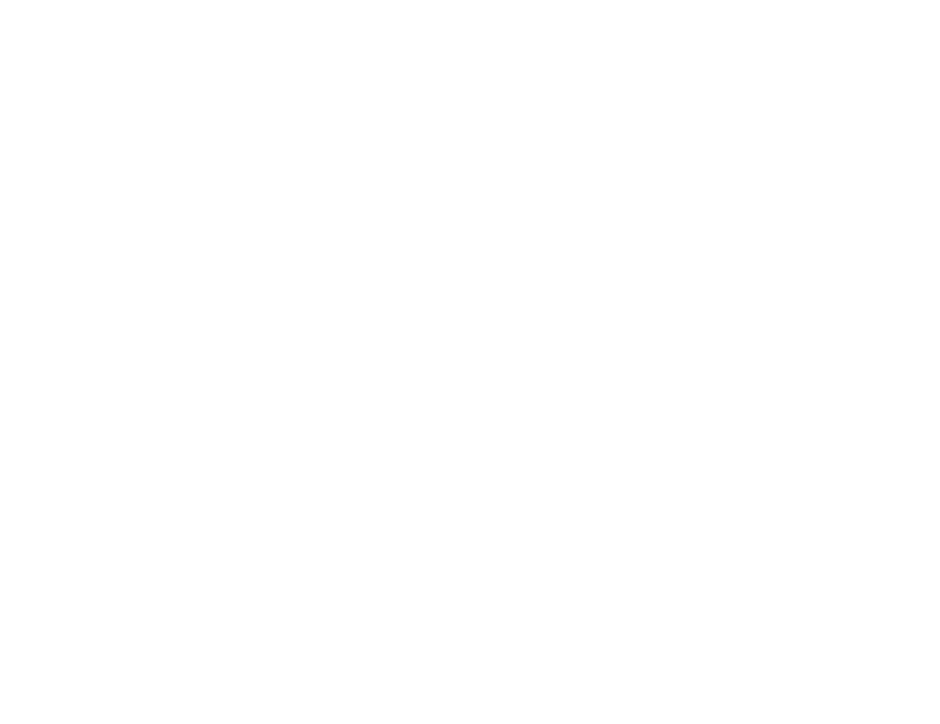
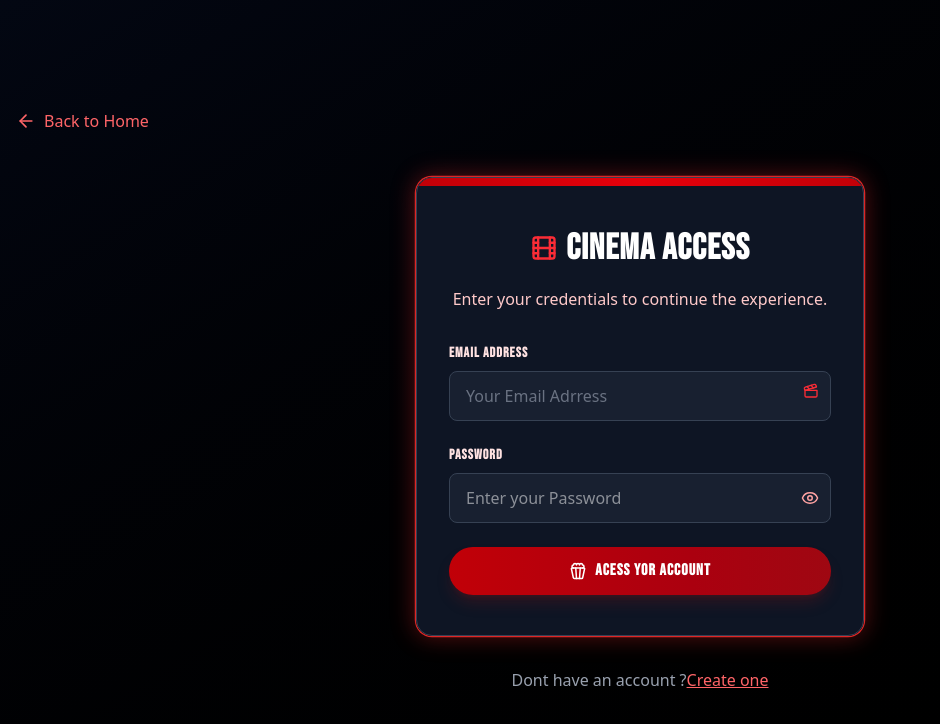
Before and after one commit to Jineshraj/mern-movie-booking-app, a React (Vite) app: page /login in a window 1280 px wide. Before the commit this address had no page. Shown: the top 724 px of the page, without its empty margins (0-940 px from the left). Built offline with nearby package versions, Linux system fonts and the light colour scheme.

Commit message:
complete Login Page

```diff
--- a/package.json
+++ b/package.json
@@ -15,6 +15,7 @@
     "react": "^19.2.0",
     "react-dom": "^19.2.0",
     "react-router-dom": "^7.11.0",
+    "react-toastify": "^11.0.5",
     "tailwindcss": "^4.1.18"
   },
   "devDependencies": {
--- a/src/App.jsx
+++ b/src/App.jsx
@@ -1,11 +1,13 @@
 import { Route, Routes } from "react-router-dom";
 import Home from "./pages/Home";
+import Login from "./pages/Login";
 
 const App = () => {
   return (
     <>
       <Routes>
         <Route path="/" element={<Home />} />
+        <Route path="/login" element={<Login />} />
       </Routes>
     </>
   );
--- /dev/null
+++ b/src/components/LoginPage.jsx
@@ -0,0 +1,194 @@
+import { useState } from "react";
+import { loginStyles } from "../assets/dummyStyles";
+import { toast, ToastContainer } from "react-toastify";
+import {
+  ArrowLeft,
+  Clapperboard,
+  Eye,
+  EyeOff,
+  Film,
+  Popcorn,
+} from "lucide-react";
+
+const LoginPage = () => {
+  const [formData, setFormData] = useState({
+    email: "",
+    password: "",
+  });
+  const [showPassword, setShowPassword] = useState(false);
+  const [isLoading, setIsLoading] = useState(false);
+
+  const goBack = () => {
+    window.history.back();
+  };
+
+  const handleChange = (e) => {
+    const { name, value } = e.target;
+    setFormData((prev) => ({
+      ...prev,
+      [name]: value,
+    }));
+  };
+
+  const handleSubmit = (e) => {
+    e.preventDefault();
+    setIsLoading(true);
+
+    if (!formData.password || formData.password.length < 6) {
+      setIsLoading(false);
+      toast.error("Password must contain atleast 6 characters");
+      console.warn("login blocked");
+      return;
+    }
+
+    console.log("Login Data :", formData);
+
+    setTimeout(() => {
+      setIsLoading(false);
+      try {
+        const authObj = { isLoggedIn: true, email: formData.email };
+        localStorage.setItem("cine_auth", JSON.stringify(authObj));
+        localStorage.setItem("isLoggedIn", "true");
+        localStorage.setItem("userEmail", formData.email || "");
+        localStorage.setItem("cine_user_email", formData.email || "");
+        console.log("Auth saved to localStorage:", authObj);
+      } catch {
+        console.log("Failed to Login", err);
+      }
+      toast.success("Login Successfull Redirecting to your cinema ...");
+      setTimeout(() => {
+        window.location.href = "/";
+      }, 2000);
+    }, 1500);
+  };
+
+  return (
+    <div className={loginStyles.pageContainer}>
+      <ToastContainer
+        position="top-right"
+        autoClose={2000}
+        hideProgressBar={false}
+        newestOnTop
+        closeOnClick
+        rtl={false}
+        pauseOnFocusLoss
+        draggable
+        pauseOnHover
+        theme="dark"
+      />
+      <div className="relative w-full max-w-md z-10">
+        <div className={loginStyles.backButtonContainer}>
+          <button onClick={goBack} className={loginStyles.backButton}>
+            <ArrowLeft size={20} className={loginStyles.backButtonIcon} />
+            <span className={loginStyles.backButtonText}>Back to Home</span>
+          </button>
+        </div>
+        <div className={loginStyles.cardContainer}>
+          <div className={loginStyles.cardHeader} />
+          <div className={loginStyles.cardContent}>
+            <div className={loginStyles.headerContainer}>
+              <div className={loginStyles.headerIconContainer}>
+                <Film className={loginStyles.headerIcon} size={28} />
+                <h2 className={loginStyles.headerTitle}>CINEMA ACCESS</h2>
+              </div>
+              <p className={loginStyles.headerSubtitle}>
+                Enter your credentials to continue the experience.
+              </p>
+            </div>
+            <form onSubmit={handleSubmit} className={loginStyles.formContainer}>
+              <div className={loginStyles.inputGroup}>
+                <label htmlFor="email" className={loginStyles.label}>
+                  EMAIL ADDRESS
+                </label>
+                <div className={loginStyles.inputContainer}>
+                  <input
+                    type="email"
+                    id="email"
+                    name="email"
+                    required
+                    value={formData.email}
+                    onChange={handleChange}
+                    className={loginStyles.input}
+                    placeholder="Your Email Adrress"
+                  />
+                  <div className={loginStyles.inputIcon}>
+                    <Clapperboard size={16} className="text-red-500" />
+                  </div>
+                </div>
+              </div>
+
+              <div className={loginStyles.inputGroup}>
+                <label htmlFor="password" className={loginStyles.label}>
+                  PASSWORD
+                </label>
+                <div className={loginStyles.inputContainer}>
+                  <input
+                    type={showPassword ? "text" : "password"}
+                    id="password"
+                    name="password"
+                    required
+                    value={formData.password}
+                    onChange={handleChange}
+                    className={loginStyles.inputWithIcon}
+                    placeholder="Enter your Password"
+                  />
+                  <button
+                    type="button"
+                    className={loginStyles.passwordToggle}
+                    onClick={() => setShowPassword(!showPassword)}
+                  >
+                    {showPassword ? (
+                      <EyeOff
+                        size={18}
+                        className={loginStyles.passwordToggleIcon}
+                      />
+                    ) : (
+                      <Eye
+                        size={18}
+                        className={loginStyles.passwordToggleIcon}
+                      />
+                    )}
+                  </button>
+                </div>
+              </div>
+              <button
+                type="submit"
+                disabled={isLoading}
+                className={`${loginStyles.submitButton} ${
+                  isLoading ? loginStyles.submitButtonDisabled : ""
+                }`}
+              >
+                {isLoading ? (
+                  <div className={loginStyles.buttonContent}>
+                    <div className={loginStyles.loadingSpinner} />
+                    <span className={loginStyles.buttonText}>
+                      SIGNING IN ...
+                    </span>
+                  </div>
+                ) : (
+                  <div className={loginStyles.buttonContent}>
+                    <Popcorn size={18} className={loginStyles.buttonIcon} />
+                    <span className={loginStyles.buttonText}>
+                      ACESS YOR ACCOUNT
+                    </span>
+                  </div>
+                )}
+              </button>
+            </form>
+          </div>
+        </div>
+        <div className={loginStyles.footerContainer}>
+          <p className={loginStyles.footerText}>
+            Dont have an account ?
+            <a href="/signup" className={loginStyles.footerLink}>
+              Create one
+            </a>
+          </p>
+        </div>
+      </div>
+      <style>{loginStyles.customCSS}</style>
+    </div>
+  );
+};
+
+export default LoginPage;
--- /dev/null
+++ b/src/pages/Login.jsx
@@ -0,0 +1,11 @@
+import LoginPage from "../components/LoginPage";
+
+const Login = () => {
+  return (
+    <>
+      <LoginPage></LoginPage>
+    </>
+  );
+};
+
+export default Login;
```
Also changed, not shown: 1 other file (tests, documents, lock files or other folders).
